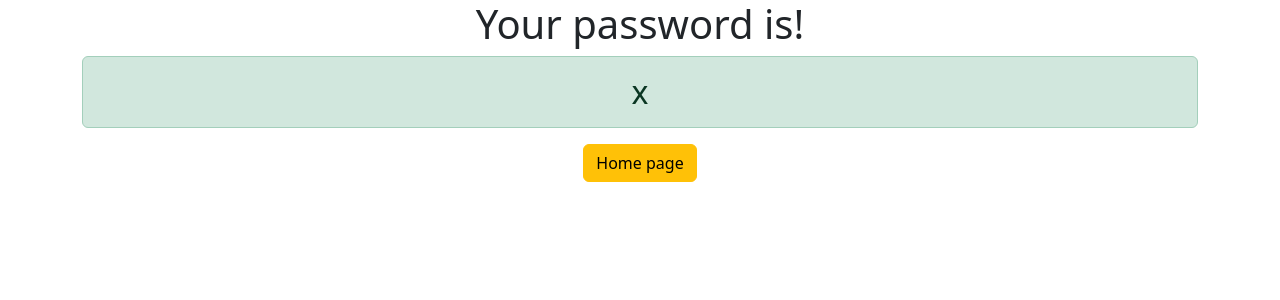
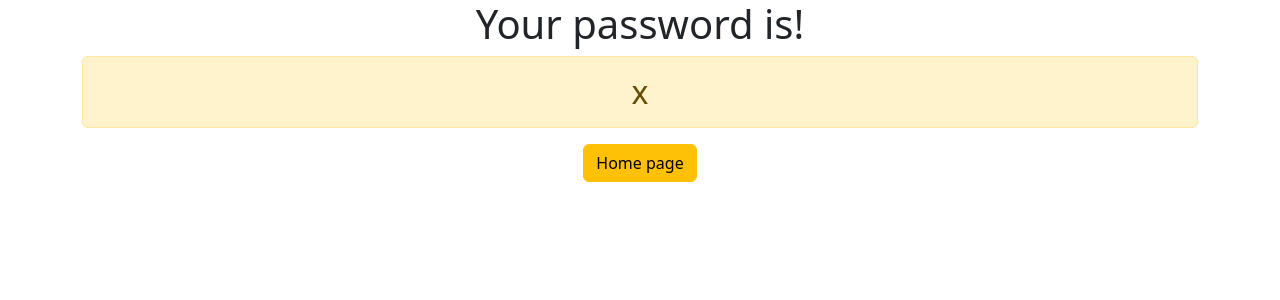
Before and after one commit to Gagandeepvjy/Djang3-password-generator, a Django app: template generator/templates/generator/password.html in a window 1280 px wide. Shown: the top 300 px of the page. Run offline with Django 4.2, Linux system fonts and the light colour scheme; the template is opened without the code that fills it: most values are stand-ins (such as "Sample title", 1, 10 or a date in 2020).

Commit message:
I made changes

```diff
--- a/generator/templates/generator/password.html
+++ b/generator/templates/generator/password.html
@@ -1,6 +1,6 @@
 <link href="https://cdn.jsdelivr.net/npm/bootstrap@5.3.2/dist/css/bootstrap.min.css" rel="stylesheet" integrity="sha384-T3c6CoIi6uLrA9TneNEoa7RxnatzjcDSCmG1MXxSR1GAsXEV/Dwwykc2MPK8M2HN" crossorigin="anonymous">
 <div class="container text-center">
 <h1>Your password is!</h1>
-<h2 class="alert alert-success">{{ password }}</h2>
+<h2 class="alert alert-warning">{{ password }}</h2>
 <a href="{% url 'home' %}" class="btn btn-warning">Home page</a>
 </div>
```
